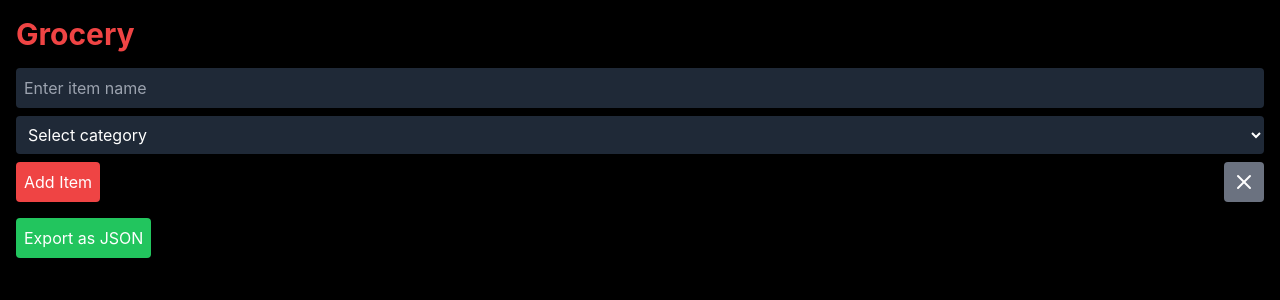
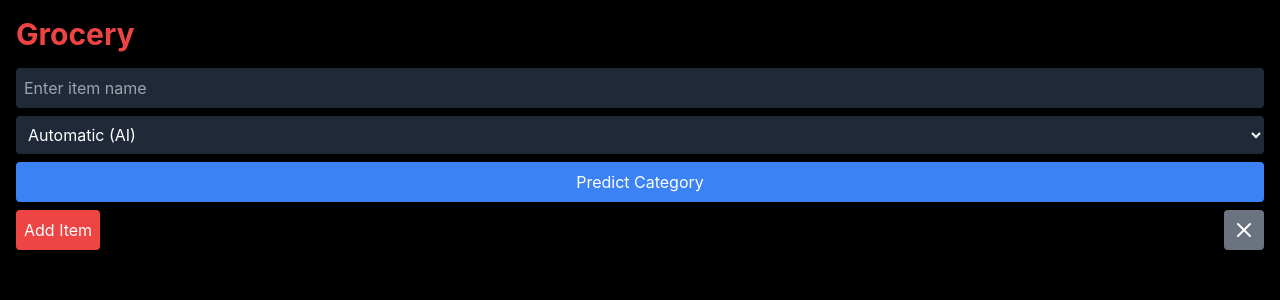
Before and after one commit to Amir-Mohseni/Shelfie, a React (Create React App) app: page / in a window 1280 px wide. Both pictures are taken after a click on the button "New Item". Shown: the top 300 px of the page. Built offline with nearby package versions, Linux system fonts and the light colour scheme.

Commit message:
Added AI functionality + server connection

```diff
--- a/src/App.js
+++ b/src/App.js
@@ -1,5 +1,5 @@
 import React, { useState, useEffect } from 'react';
-import { PlusCircle, X, CheckCircle, ChevronDown, ChevronUp, Trash2 } from 'lucide-react';
+import { PlusCircle, X, CheckCircle, Trash2, Circle, ChevronDown, ChevronUp } from 'lucide-react';
 
 const initialCategories = [
   { id: 1, name: 'Produce' },
@@ -23,13 +23,16 @@ const GroceryListApp = () => {
   const [categories, setCategories] = useState(initialCategories);
   const [items, setItems] = useState([]);
   const [newItemName, setNewItemName] = useState('');
-  const [selectedCategory, setSelectedCategory] = useState('');
+  const [selectedCategory, setSelectedCategory] = useState('Automatic');  // Default to Automatic
+  const [predictedCategory, setPredictedCategory] = useState('');
+  const [isLoading, setIsLoading] = useState(false);
   const [isAddingItem, setIsAddingItem] = useState(false);
   const [newCategoryName, setNewCategoryName] = useState('');
   const [isAddingCategory, setIsAddingCategory] = useState(false);
   const [categoryUsage, setCategoryUsage] = useState({});
-  const [openCategories, setOpenCategories] = useState({});
-  const [itemTuples, setItemTuples] = useState([]); // New state to store tuples
+  const [openCategories, setOpenCategories] = useState(() =>
+    initialCategories.reduce((acc, category) => ({ ...acc, [category.name]: true }), {})
+  );
 
   useEffect(() => {
     const savedItems = JSON.parse(localStorage.getItem('groceryItems')) || [];
@@ -43,36 +46,60 @@ const GroceryListApp = () => {
     localStorage.setItem('categoryUsage', JSON.stringify(categoryUsage));
   }, [items, categoryUsage]);
 
+  // Function to get category from AI model when "Predict Category" button is pressed
+  const fetchPredictedCategory = async (itemName) => {
+    if (!itemName) return;
+    setIsLoading(true);
+    try {
+      const response = await fetch(`http://127.0.0.1:5000/predict`, {
+        method: 'POST',
+        headers: {
+          'Content-Type': 'application/json',
+        },
+        body: JSON.stringify({ itemName }),
+      });
+      const data = await response.json();
+      setPredictedCategory(data.predictedCategory);
+      setSelectedCategory('Automatic');
+      setIsLoading(false);
+    } catch (error) {
+      console.error('Error fetching predicted category:', error);
+      setIsLoading(false);
+    }
+  };
+
   const addItem = () => {
-    if (newItemName && selectedCategory) {
+    let categoryToUse = selectedCategory === 'Automatic' ? predictedCategory : selectedCategory;
+
+    if (newItemName && categoryToUse) {
+      if (!categories.find(category => category.name === categoryToUse)) {
+        const newCategory = { id: Date.now(), name: categoryToUse };
+        setCategories(prevCategories => [...prevCategories, newCategory]);
+      }
+
       const newItem = {
         id: Date.now(),
         name: newItemName,
-        category: selectedCategory,
+        category: categoryToUse,
         checked: false
       };
       setItems(prevItems => [...prevItems, newItem]);
 
-      // Store the category-product tuple
-      setItemTuples(prevTuples => [...prevTuples, { category: selectedCategory, product: newItemName }]);
-
       setNewItemName('');
-      setSelectedCategory('');
+      setSelectedCategory('Automatic');
+      setPredictedCategory('');
       setIsAddingItem(false);
 
       setCategoryUsage(prevUsage => ({
         ...prevUsage,
-        [selectedCategory]: (prevUsage[selectedCategory] || 0) + 1
+        [categoryToUse]: (prevUsage[categoryToUse] || 0) + 1
       }));
-
-      setOpenCategories(prev => ({ ...prev, [selectedCategory]: true }));
     }
   };
 
   const addCategory = () => {
     if (newCategoryName) {
       const existingCategory = categories.find(category => category.name.toLowerCase() === newCategoryName.toLowerCase());
-
       if (existingCategory) {
         setSelectedCategory(existingCategory.name);
       } else {
@@ -86,85 +113,71 @@ const GroceryListApp = () => {
     }
   };
 
-  // Toggle check/uncheck for an item and remove it if marked as done
-  const toggleItemCheck = (itemId) => {
-    const updatedItems = items.map(item =>
+  const toggleChecked = (itemId) => {
+    setItems(prevItems =>
+      prevItems.map(item =>
         item.id === itemId ? { ...item, checked: !item.checked } : item
+      )
     );
-
-    // Remove the item if it is marked as checked
-    const itemsAfterCheck = updatedItems.filter(item => !(item.id === itemId && item.checked));
-
-    setItems(itemsAfterCheck);
   };
 
-  // Manual item removal (delete)
   const removeItem = (itemId) => {
     setItems(prevItems => prevItems.filter(item => item.id !== itemId));
   };
 
   const toggleCategory = (categoryName) => {
-    setOpenCategories(prev => ({ ...prev, [categoryName]: !prev[categoryName] }));
+    setOpenCategories(prev => ({
+      ...prev,
+      [categoryName]: !prev[categoryName]
+    }));
   };
-
-  // Export data as JSON
-  const exportDataAsJSON = () => {
-    const data = JSON.stringify(itemTuples, null, 2);
-    const blob = new Blob([data], { type: 'application/json' });
-    const url = URL.createObjectURL(blob);
-
-    const a = document.createElement('a');
-    a.href = url;
-    a.download = 'category_product_data.json';  // File name for the download
-    a.click();
-
-    URL.revokeObjectURL(url);
-  };
-
-  const groupedItems = items.reduce((acc, item) => {
-    if (!acc[item.category]) {
-      acc[item.category] = [];
-    }
-    acc[item.category].push(item);
-    return acc;
-  }, {});
 
   return (
     <div className="bg-black text-white min-h-screen p-4">
       <h1 className="text-3xl font-bold text-red-500 mb-4">Grocery</h1>
 
-      {Object.entries(groupedItems).map(([category, categoryItems]) => (
-        <div key={category} className="mb-4">
+      {categories.map((category) => {
+        const categoryItems = items.filter(item => item.category === category.name);  // Filter items for the current category
+        if (categoryItems.length === 0) return null;  // Don't render the category if it's empty
+
+        return (
+          <div key={category.id} className="mb-4">
             <div
               className="flex justify-between items-center cursor-pointer"
-            onClick={() => toggleCategory(category)}
+              onClick={() => toggleCategory(category.name)}
             >
-            <h2 className="text-xl font-semibold">{category}</h2>
-            {openCategories[category] ? <ChevronUp /> : <ChevronDown />}
+              <h2 className="text-xl font-semibold">{category.name}</h2>
+              {openCategories[category.name] ? <ChevronUp /> : <ChevronDown />}
             </div>
-          {openCategories[category] && (
+            {openCategories[category.name] && (
               <ul className="mt-2">
                 {categoryItems.map(item => (
                   <li key={item.id} className="flex items-center mb-2">
-                  <div
-                    className="w-6 h-6 mr-3 rounded-full border-2 border-gray-400 flex items-center justify-center cursor-pointer"
-                    onClick={() => toggleItemCheck(item.id)}
-                  >
-                    {item.checked && <CheckCircle className="text-red-500" size={20} />}
-                  </div>
-                  <span className={`flex-grow ${item.checked ? 'line-through text-gray-500' : ''}`}>{item.name}</span>
-                  <button
+                    {item.checked ? (
+                      <CheckCircle
+                        className="mr-2 text-green-500"
+                        onClick={() => toggleChecked(item.id)}
+                      />
+                    ) : (
+                      <Circle
+                        className="mr-2 text-gray-500"
+                        onClick={() => toggleChecked(item.id)}
+                      />
+                    )}
+                    <span className={`${item.checked ? 'line-through' : ''}`}>
+                      {item.name}
+                    </span>
+                    <Trash2
+                      className="ml-auto text-red-500 cursor-pointer"
                       onClick={() => removeItem(item.id)}
-                    className="ml-2 text-gray-400 hover:text-red-500"
-                  >
-                    <Trash2 size={20} />
-                  </button>
+                    />
                   </li>
                 ))}
               </ul>
             )}
           </div>
-      ))}
+        );
+      })}
 
       {isAddingItem ? (
         <div className="mt-4">
@@ -175,8 +188,9 @@ const GroceryListApp = () => {
             placeholder="Enter item name"
             className="bg-gray-800 text-white p-2 rounded mb-2 w-full"
           />
+
           <select
-            value={selectedCategory}
+            value={selectedCategory === 'Automatic' ? 'Automatic' : selectedCategory}
             onChange={(e) => {
               if (e.target.value === "addCustom") {
                 setIsAddingCategory(true);
@@ -186,7 +200,7 @@ const GroceryListApp = () => {
             }}
             className="bg-gray-800 text-white p-2 rounded mb-2 w-full"
           >
-            <option value="">Select category</option>
+            <option value="Automatic">Automatic (AI)</option>
             {categories.map(category => (
               <option key={category.id} value={category.name}>{category.name}</option>
             ))}
@@ -207,8 +221,31 @@ const GroceryListApp = () => {
               </button>
             </div>
           )}
+
+          {selectedCategory === 'Automatic' && (
+            <>
+              <button
+                onClick={() => fetchPredictedCategory(newItemName)}
+                className="bg-blue-500 text-white p-2 rounded mb-2 w-full"
+                disabled={!newItemName}
+              >
+                Predict Category
+              </button>
+
+              {isLoading && <div className="text-white mt-2">Predicting category...</div>}
+
+              {predictedCategory && (
+                <div className="text-white mt-2">Predicted Category: {predictedCategory}</div>
+              )}
+            </>
+          )}
+
           <div className="flex justify-between">
-            <button onClick={addItem} className="bg-red-500 text-white p-2 rounded">
+            <button
+              onClick={addItem}
+              className="bg-red-500 text-white p-2 rounded"
+              disabled={isLoading || (!predictedCategory && selectedCategory === 'Automatic')}
+            >
               Add Item
             </button>
             <button onClick={() => setIsAddingItem(false)} className="bg-gray-500 text-white p-2 rounded">
@@ -225,13 +262,6 @@ const GroceryListApp = () => {
           New Item
         </button>
       )}
-
-      {/* Button to export data as JSON */}
-      <div className="mt-4">
-        <button onClick={exportDataAsJSON} className="bg-green-500 text-white p-2 rounded">
-          Export as JSON
-        </button>
-      </div>
     </div>
   );
 };
```
Lines whose indentation alone changed are shown as unchanged.
